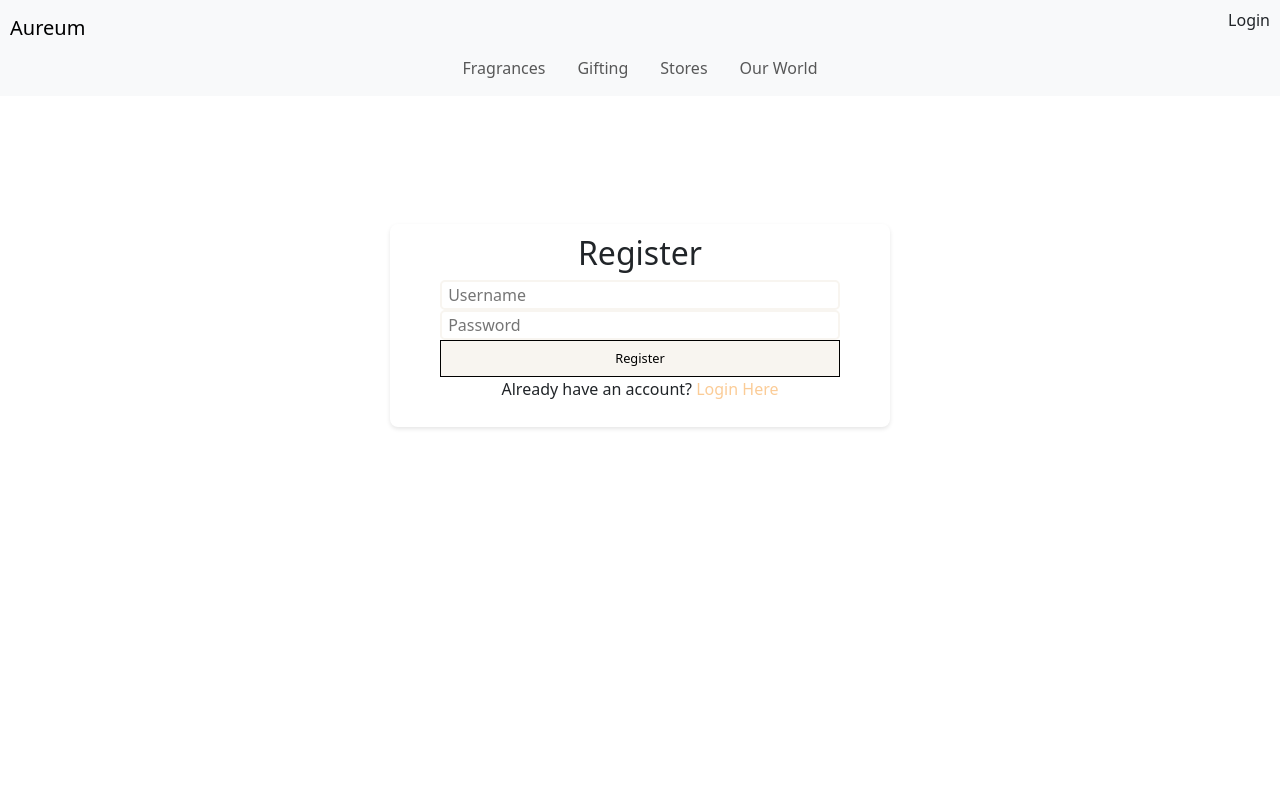
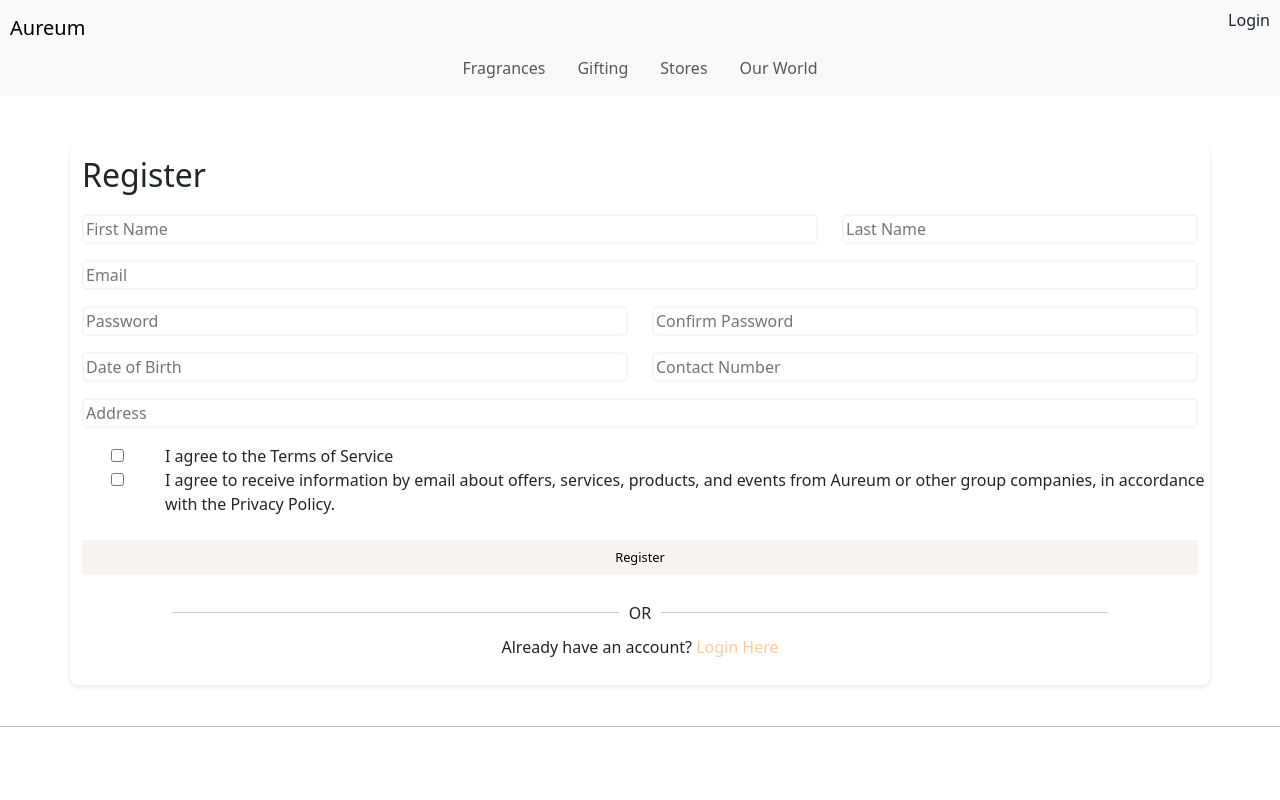
Before and after one commit to regyap/CS2024-Aureum, a React (Vite) app in the folder Auruem/: page /login in a window 1280 px wide. Both pictures are taken after a click on the element "Create Here". Shown: the top 800 px of the page. Built offline with nearby package versions, Linux system fonts and the light colour scheme.

Commit message:
login page

```diff
--- a/Auruem/src/App.jsx
+++ b/Auruem/src/App.jsx
@@ -17,10 +17,10 @@ function App() {
       <BrowserRouter>
         <Routes>
           <Route path="/" Component={Home}></Route>
-          <Route path="/Login" Component={Login}></Route>
-          <Route path="/Footer" Component={Footer}></Route>
+          <Route path="/login" Component={Login}></Route>
         </Routes>
       </BrowserRouter>
+      <Footer />
     </>
   );
 }
--- a/Auruem/src/pages/Home.jsx
+++ b/Auruem/src/pages/Home.jsx
@@ -47,9 +47,6 @@ function Home() {
 
         <Mailing />
       </Row>
-      <Row>
-        <Footer />
-      </Row>
     </Container>
   );
 }
--- a/Auruem/src/pages/Login.css
+++ b/Auruem/src/pages/Login.css
@@ -8,8 +8,8 @@
   box-shadow: 0 2px 4px rgba(0, 0, 0, 0.1); /* Box shadow for a subtle lift */
   overflow: hidden;
   padding: 10px 50px 10px 50px;
+  margin: 50px 0px 25px 50px;
   width: 50%;
-  margin-top: 10%;
   max-width: 500px;
   min-width: 200px;
 }
@@ -22,8 +22,36 @@
 .button {
   width: 100%;
   background-color: #f8f5f0;
+  border: transparent;
 }
 
 input {
   width: 100%;
+  color: black;
 }
+
+.page-title {
+  float: left;
+  margin-bottom: 20px;
+}
+
+.password-conditions {
+  text-align: left;
+  background-color: #f6f1eb;
+}
+
+#DOB {
+  width: 100%;
+}
+
+.customDatePickerWidth,
+.customDatePickerWidth > div.react-datepicker-wrapper,
+.customDatePickerWidth
+  > div
+  > div.react-datepicker__input-container
+  .customDatePickerWidth
+  > div
+  > div.react-datepicker__input-container
+  input {
+  width: 100%;
+}
--- a/Auruem/src/pages/Login.jsx
+++ b/Auruem/src/pages/Login.jsx
@@ -1,37 +1,45 @@
 import React, { useState } from "react";
+import { Container, Row, Col } from "react-bootstrap";
+import DatePicker from "react-datepicker";
+import "react-datepicker/dist/react-datepicker.css";
 import "./Login.css";
 
+const ORSeperator = () => {
+  return (
+    <div
+      style={{
+        margin: "10px 0",
+        textAlign: "center",
+        display: "flex",
+        alignItems: "center",
+        justifyContent: "center",
+      }}
+    >
+      <hr style={{ width: "40%", display: "inline-block", margin: "0" }} />
+      <span style={{ margin: "0 10px" }}>OR</span>
+      <hr style={{ width: "40%", display: "inline-block", margin: "0" }} />
+    </div>
+  );
+};
+
 const LoginForm = ({ onToggle }) => {
-  const [username, setUsername] = useState("");
-  const [password, setPassword] = useState("");
-
-  const handleLogin = () => {
-    // Implement your login logic here
-    console.log("Logging in with:", username, password);
-  };
-
   return (
     <div className="card-container">
-      <h2>Login</h2>
+      <h2 className="page-title">Login</h2>
       <form>
-        <input
-          type="text"
-          value={username}
-          placeholder=" Username"
-          onChange={(e) => setUsername(e.target.value)}
-        />
+        <input type="text" placeholder=" Username" className="mb-3" />
         <br />
-        <input
-          type="password"
-          value={password}
-          placeholder=" Password"
-          onChange={(e) => setPassword(e.target.value)}
-        />
+        <input type="password" placeholder=" Password" />
         <br />
-        <button type="button" className="button" onClick={handleLogin}>
+        <div className="mb-3" style={{ textAlign: "right" }}>
+          <span>Forget Password</span>
+        </div>
+
+        <button type="button" className="button mb-3">
           Login
         </button>
       </form>
+      <ORSeperator />
       <p>
         Don't have an account?{" "}
         <span onClick={onToggle} className="clickable">
@@ -43,43 +51,107 @@ const LoginForm = ({ onToggle }) => {
 };
 
 const RegisterForm = ({ onToggle }) => {
-  const [username, setUsername] = useState("");
-  const [password, setPassword] = useState("");
+  return (
+    <Container className="card-container">
+      <Row>
+        <Col>
+          <h2 className="page-title">Register</h2>
+        </Col>
+      </Row>
 
-  const handleRegister = () => {
-    // Implement your registration logic here
-    console.log("Registering with:", username, password);
-  };
+      <form>
+        <Row>
+          <Col xs={8} md={8}>
+            <input type="text" placeholder="First Name" className="mb-3" />
+          </Col>
+          <Col xs={4} md={4}>
+            <input type="text" placeholder="Last Name" className="mb-3" />
+          </Col>
+        </Row>
+        <Row>
+          <Col md={12}>
+            <input type="email" placeholder="Email" className="mb-3" />
+          </Col>
+        </Row>
+        <Row>
+          <Col md={6}>
+            <input type="password" placeholder="Password" className="mb-3" />
+          </Col>
+          <Col md={6}>
+            <input
+              type="password"
+              placeholder="Confirm Password"
+              className="mb-3"
+            />
+          </Col>
+        </Row>
+        {/* <Row className="mx-1">
+          For your security, we invite you to fill your password according to
+          the following criteria:
+        </Row>
+        <Row>
+          <Col md={11} className="password-conditions p-0 mx-3">
+            At least 10 characters
+            <br />
+            At least 1 uppercase letter
+            <br />
+            At least 1 lowercase letter
+            <br />
+            At least 1 number
+            <br />
+            At least 1 special character"
+            <br />
+          </Col>
+        </Row> */}
+        <Row>
+          <Col xs={6} md={6}>
+            <div className="customDatePickerWidth">
+              <DatePicker placeholderText="Date of Birth" />
+            </div>
+          </Col>
+          <Col xs={6} md={6}>
+            <input type="tel" placeholder="Contact Number" className="mb-3" />
+          </Col>
+        </Row>
+        <Row>
+          <Col md={12}>
+            <input type="text" placeholder="Address" className="mb-3" />
+          </Col>
+        </Row>
+        <Row>
+          <Col xs={1} md={1}>
+            <input type="checkbox" name="terms-conditions" />
+          </Col>
+          <Col xs={11} md={11} className="p-0" style={{ textAlign: "left" }}>
+            <label>I agree to the Terms of Service</label>
+          </Col>
+        </Row>
+        <Row>
+          <Col xs={1} md={1}>
+            <input type="checkbox" name="privacy-policy" />
+          </Col>
+          <Col xs={11} md={11} className="p-0" style={{ textAlign: "left" }}>
+            <label>
+              I agree to receive information by email about offers, services,
+              products, and events from Aureum or other group companies, in
+              accordance with the Privacy Policy.
+            </label>
+          </Col>
+        </Row>
 
-  return (
-    <div className="card-container">
-      <h2>Register</h2>
-      <form>
-        <input
-          type="text"
-          value={username}
-          placeholder=" Username"
-          onChange={(e) => setUsername(e.target.value)}
-        />
         <br />
-        <input
-          type="password"
-          value={password}
-          placeholder=" Password"
-          onChange={(e) => setPassword(e.target.value)}
-        />
-        <br />
-        <button type="button" className="button" onClick={handleRegister}>
+        <button type="button" className="button mb-3">
           Register
         </button>
       </form>
+      <ORSeperator />
       <p>
         Already have an account?{" "}
         <span onClick={onToggle} className="clickable">
           Login Here
         </span>
       </p>
-    </div>
+    </Container>
   );
 };
 
```
Also changed, not shown: 1 other file (tests, documents, lock files or other folders).
